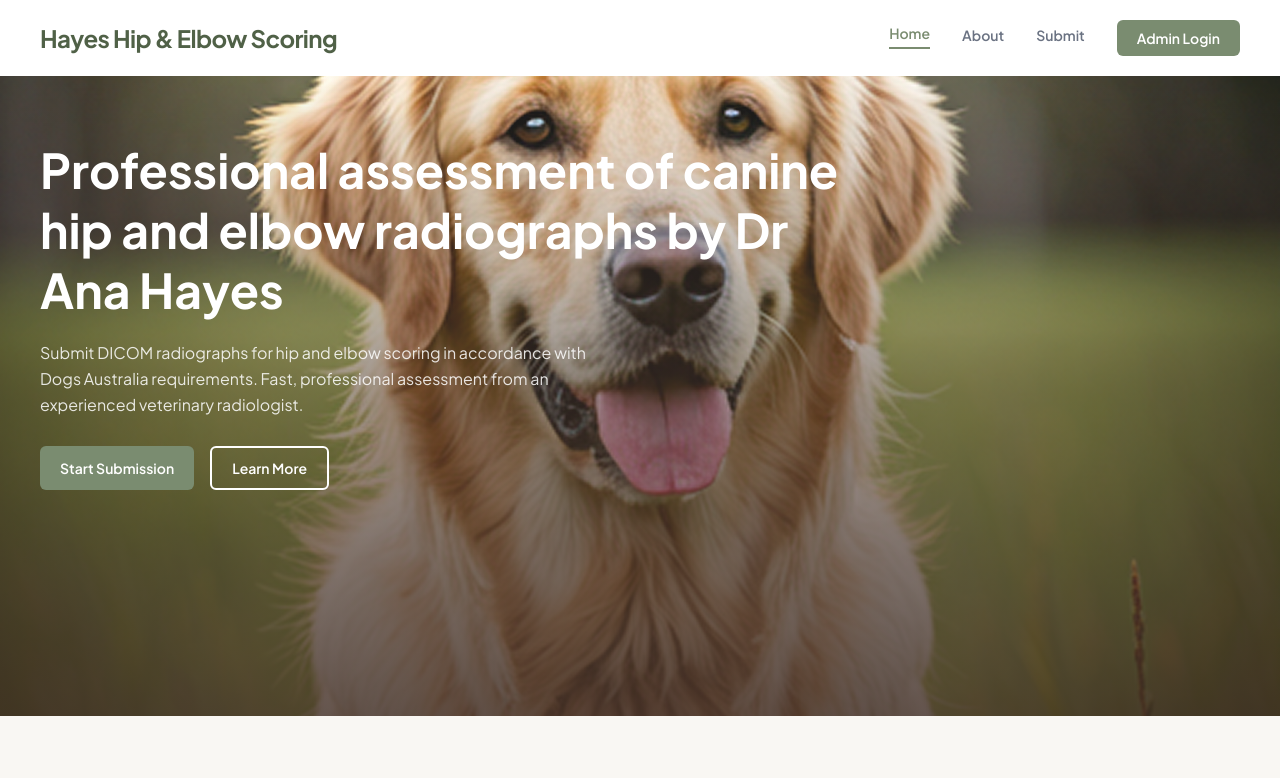
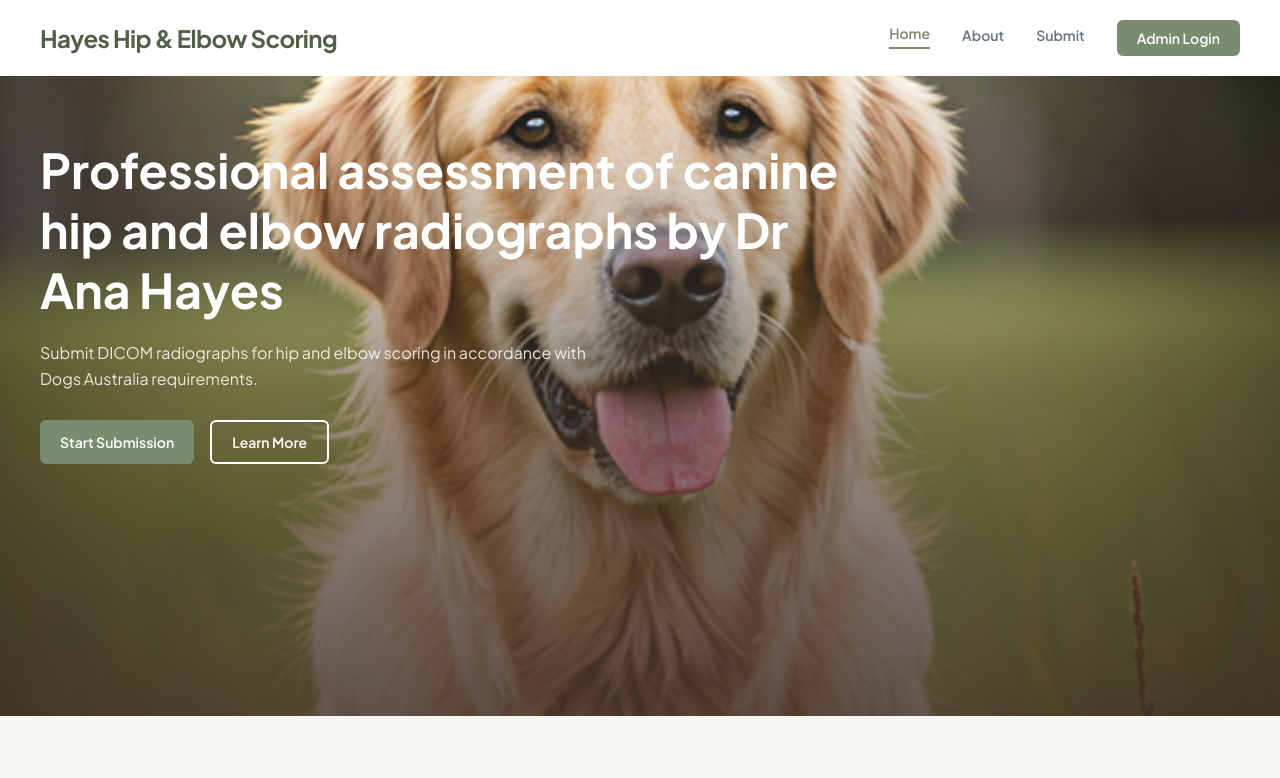
Before and after one commit to CodedBeats/Hayes_Hip_and_Elbow_Scoring, a Next.js app: page / in a window 1280 px wide. Shown: the top 778 px of the page. Built offline with nearby package versions, Linux system fonts and the light colour scheme; no server answers.

Commit message:
fix: wording adjustment since can't use "veterinary radiologist"

```diff
--- a/app/(main)/page.tsx
+++ b/app/(main)/page.tsx
@@ -89,7 +89,7 @@ const Home = () => {
             <ImageCTASection
                 image={{ src: "/images/Golden Retriever.png", alt: "Golden Retriever" }}
                 title="Professional assessment of canine hip and elbow radiographs by Dr Ana Hayes"
-                subtitle="Submit DICOM radiographs for hip and elbow scoring in accordance with Dogs Australia requirements. Fast, professional assessment from an experienced veterinary radiologist."
+                subtitle="Submit DICOM radiographs for hip and elbow scoring in accordance with Dogs Australia requirements."
                 minHeightClassName="min-h-[560px] sm:min-h-[640px]"
             >
                 <Button href="/submit" variant="solid">Start Submission</Button>
```
